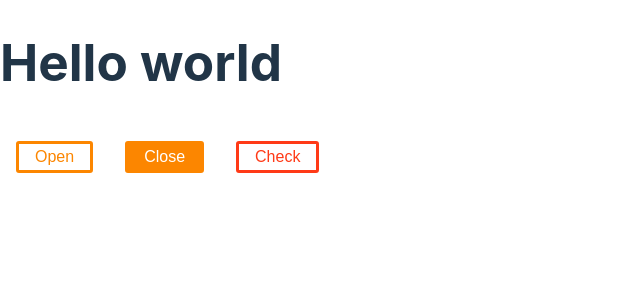
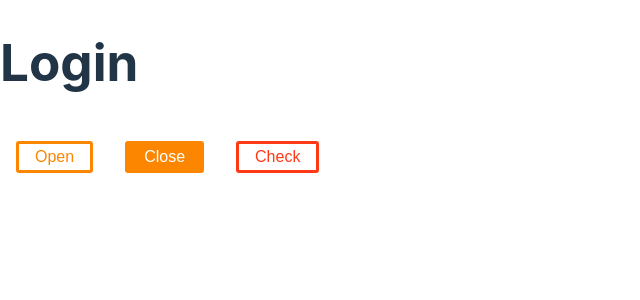
Before and after one commit to mamont79/eCommerce-Application, a React (Vite) app: page /login in a window 1280 px wide. Shown: the top 300 px of the page, without its empty margins (0-640 px from the left). Built offline with nearby package versions, Linux system fonts and the light colour scheme.

Commit message:
feat: add routing login, registration, notfound and main

```diff
--- a/package.json
+++ b/package.json
@@ -18,6 +18,7 @@
     "@types/styled-components": "^5.1.26",
     "react": "^18.2.0",
     "react-dom": "^18.2.0",
+    "react-router-dom": "^6.14.2",
     "styled-components": "^6.0.7"
   },
   "devDependencies": {
--- a/src/App.tsx
+++ b/src/App.tsx
@@ -1,5 +1,19 @@
+// import React from 'React';
+import { Routes, Route } from 'react-router-dom';
 import Welcome from './pages/welcome';
+import Login from './pages/login';
+import NotFound from './pages/notFound';
+import Registration from './pages/registration';
+
+// const navigate = useNavigate();
 
 export default function App() {
-  return <Welcome />;
+  return (
+    <Routes>
+      <Route path="/login" element={<Login />} />
+      <Route path="/" element={<Welcome />} />
+      <Route path="/registration" element={<Registration />} />
+      <Route path="/notFound" element={<NotFound />} />
+    </Routes>
+  );
 }
--- a/src/main.tsx
+++ b/src/main.tsx
@@ -1,3 +1,4 @@
+import { BrowserRouter } from 'react-router-dom';
 import './index.css';
 import React from 'react';
 import ReactDOM from 'react-dom/client';
@@ -5,6 +6,8 @@ import App from './App';
 
 ReactDOM.createRoot(document.getElementById('root')!).render(
   <React.StrictMode>
-    <App />
+    <BrowserRouter>
+      <App />
+    </BrowserRouter>
   </React.StrictMode>
 );
--- /dev/null
+++ b/src/pages/login/index.tsx
@@ -0,0 +1,13 @@
+import { StyledBtn, StyledCheckBtn } from '../../components/styledBtn';
+import WelcomeWrapper from './style';
+
+export default function Login() {
+  return (
+    <WelcomeWrapper>
+      <h1>Login</h1>
+      <StyledBtn>Open</StyledBtn>
+      <StyledBtn $primary>Close</StyledBtn>
+      <StyledCheckBtn>Check</StyledCheckBtn>
+    </WelcomeWrapper>
+  );
+}
--- /dev/null
+++ b/src/pages/login/style.ts
@@ -0,0 +1,8 @@
+import styled from 'styled-components';
+
+const StyledWelcomeWrapper = styled.div`
+  display: block;
+  margin: 0 auto;
+`;
+
+export default StyledWelcomeWrapper;
--- /dev/null
+++ b/src/pages/notFound/index.tsx
@@ -0,0 +1,6 @@
+// import { StyledBtn, StyledCheckBtn } from '../../components/styledBtn';
+// import WelcomeWrapper from './style';
+
+export default function NotFound() {
+  return <div>page not found 404</div>;
+}
--- /dev/null
+++ b/src/pages/registration/index.tsx
@@ -0,0 +1,6 @@
+// import { StyledBtn, StyledCheckBtn } from '../../components/styledBtn';
+// import WelcomeWrapper from './style';
+
+export default function Registration() {
+  return <div>registration page</div>;
+}
```
Also changed, not shown: 1 other file (tests, documents, lock files or other folders).
